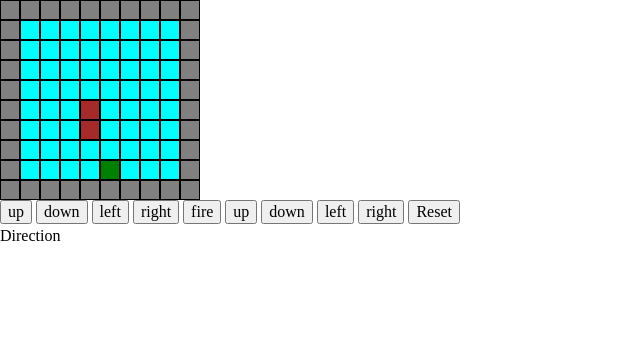
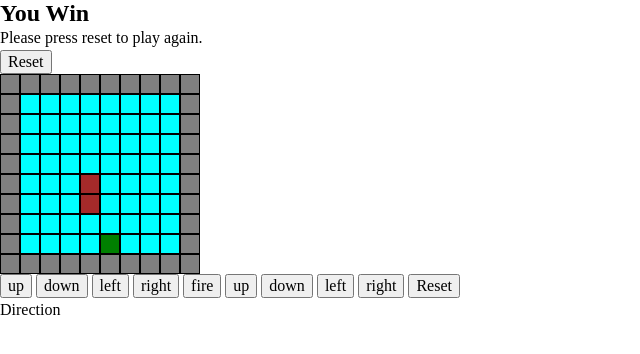
Before and after one commit to edpau/no_game, a website built with Vite: page index.html in a window 1280 px wide. Shown: the whole page, without its empty margins (0-640 px from the left). Built offline with nearby package versions, Linux system fonts and the light colour scheme; a web font is replaced by a local one.

Commit message:
feat: add win modal to display endgame message and reset option

```diff
--- a/index.html
+++ b/index.html
@@ -23,6 +23,13 @@
       <div class="game-container">
         <div class="game">
           <div class="screen">
+            <div id="winModal" class="modal">
+              <div class="modal__content">
+                <h2 class="modal__heading">You Win</h2>
+                <p class="modal__para">Please press reset to play again.</p>
+                <button id="modalResetBtn" class="modal__button">Reset</button>
+              </div>
+            </div>
             <div class="screen__board board"></div>
           </div>
 
@@ -54,7 +61,9 @@
             <button id="fDRight" class="controller__btn controller__btn--right">
               right
             </button>
-            <button id="reset" class="controller__btn controller__btn--reset" >Reset</button>
+            <button id="reset" class="controller__btn controller__btn--reset">
+              Reset
+            </button>
           </div>
           <p>Direction</p>
           <p id="fireD"></p>
```
